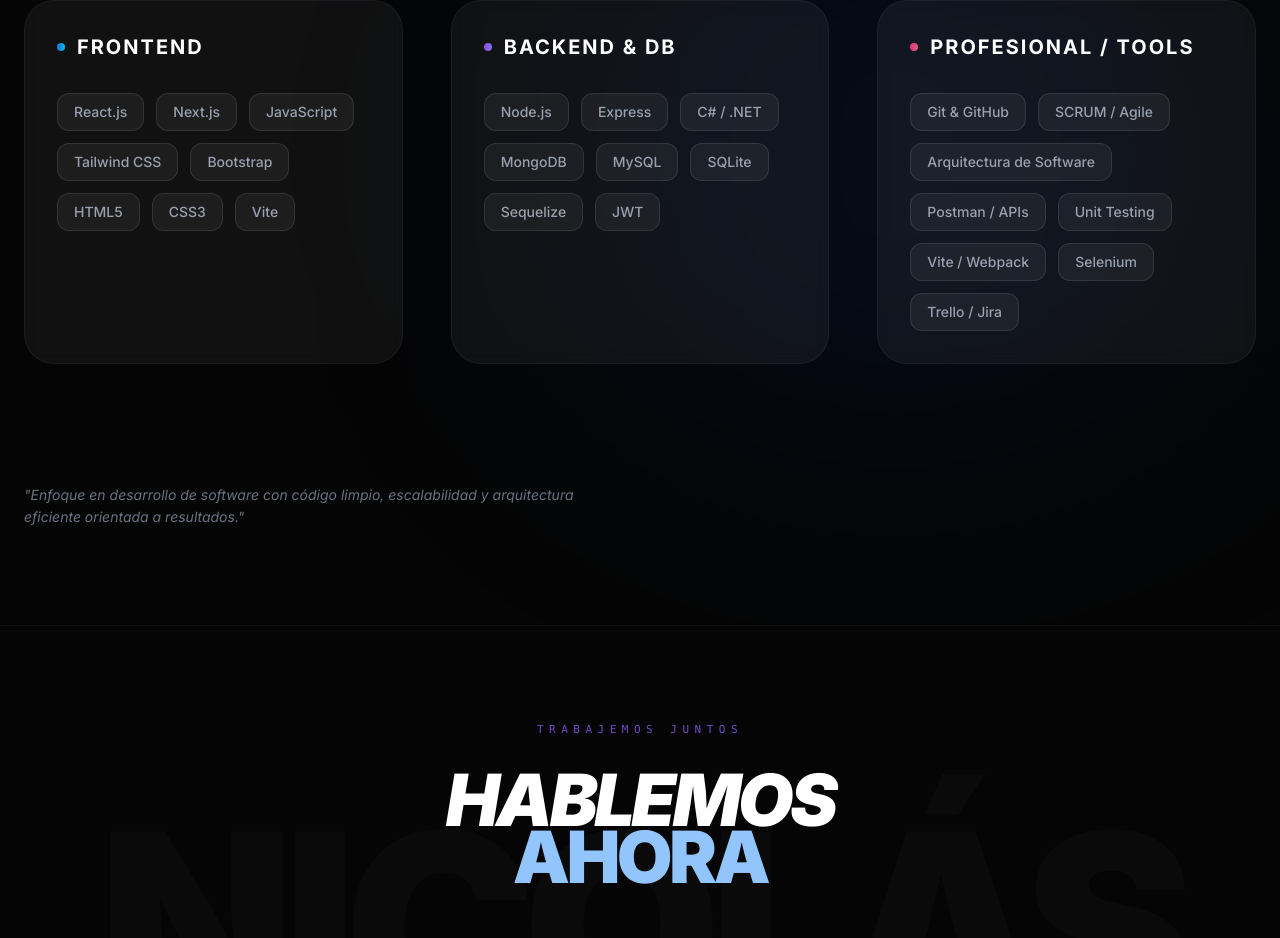
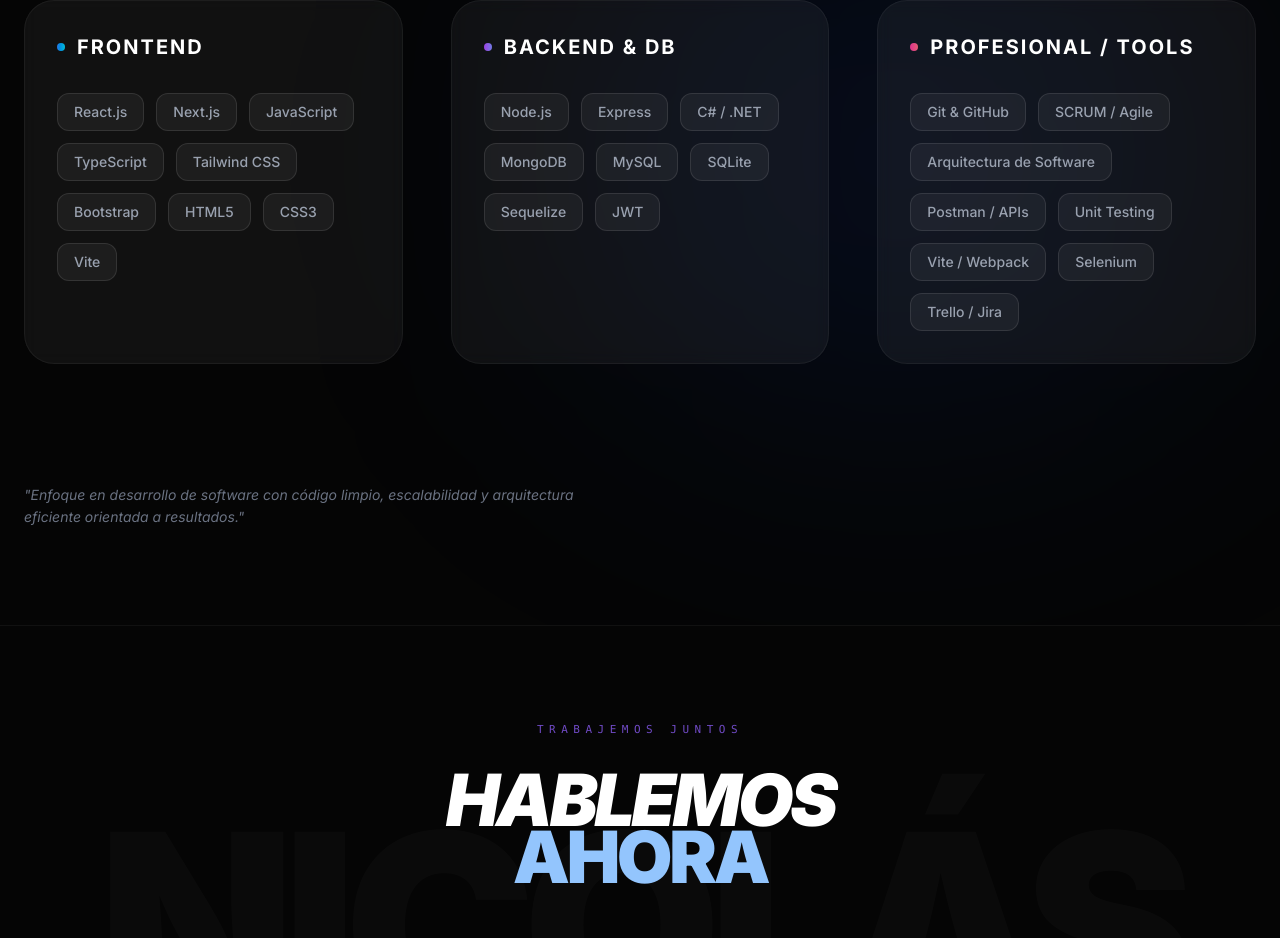
Before and after one commit to nicoadmet/Portafolio-2.0, a React (Vite) app: page / in a window 1280 px wide. Shown: the part 2840-3778 px from the top of the page. Built offline with nearby package versions, Linux system fonts and the light colour scheme.

Commit message:
add skill

```diff
--- a/src/components/Skills.jsx
+++ b/src/components/Skills.jsx
@@ -5,7 +5,7 @@
     {
       title: "Frontend",
       color: "from-blue-500 to-cyan-400",
-      skills: ["React.js", "Next.js", "JavaScript", "Tailwind CSS", "Bootstrap", "HTML5", "CSS3", "Vite"]
+      skills: ["React.js", "Next.js", "JavaScript", "TypeScript", "Tailwind CSS", "Bootstrap", "HTML5", "CSS3", "Vite"]
     },
     {
       title: "Backend & DB",
```
